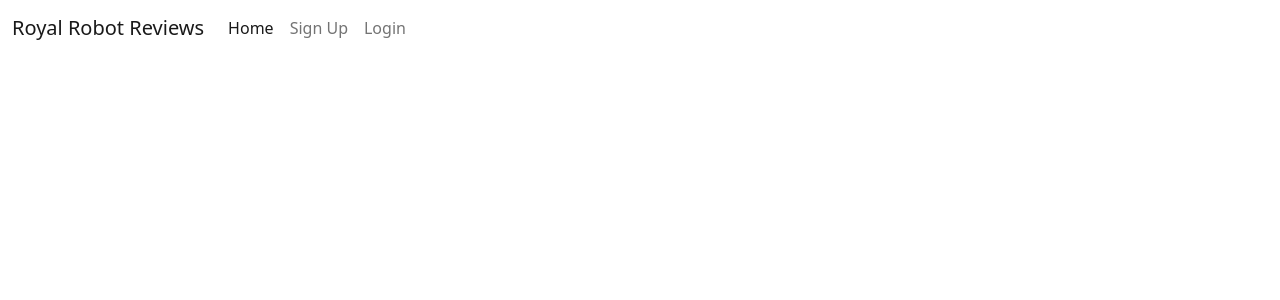
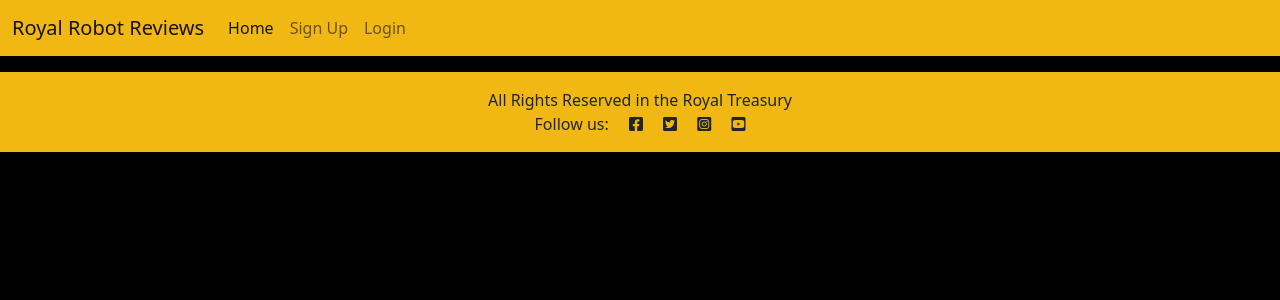
Before and after one commit to JordanCH05/VideoGameReviews, a Django app: page / in a window 1280 px wide. Shown: the top 300 px of the page. Run offline with Django 3.2, Linux system fonts and the light colour scheme; data that the repository does not hold is empty; some web fonts are replaced.

Commit message:
Style background colour

```diff
--- a/static/css/style.css
+++ b/static/css/style.css
@@ -0,0 +1,7 @@
+body {
+    background-color: black;
+}
+
+.sp-yellow-bg {
+    background-color: #F1B814;
+}
--- a/templates/base.html
+++ b/templates/base.html
@@ -1,3 +1,5 @@
+{% load static %}
+
 <!DOCTYPE html>
 <html lang="en">
 <head>
@@ -9,8 +11,10 @@
     <link rel="preconnect" href="https://fonts.gstatic.com" crossorigin>
     <link href="https://fonts.googleapis.com/css2?family=Romanesco&display=swap" rel="stylesheet">
     <link href="https://fonts.googleapis.com/css2?family=M+PLUS+Rounded+1c&family=Romanesco&display=swap" rel="stylesheet">
+    <link rel="stylesheet" href="https://cdnjs.cloudflare.com/ajax/libs/font-awesome/5.15.3/css/all.min.css">
     <link href="https://cdn.jsdelivr.net/npm/bootstrap@5.0.1/dist/css/bootstrap.min.css" rel="stylesheet"
         integrity="sha384-+0n0xVW2eSR5OomGNYDnhzAbDsOXxcvSN1TPprVMTNDbiYZCxYbOOl7+AMvyTG2x" crossorigin="anonymous">
+    <link rel="stylesheet" href="{% static 'css/style.css' %}">
 
     <script src="https://cdn.jsdelivr.net/npm/bootstrap@5.0.1/dist/js/bootstrap.bundle.min.js"
         integrity="sha384-gtEjrD/SeCtmISkJkNUaaKMoLD0//ElJ19smozuHV6z3Iehds+3Ulb9Bn9Plx0x4" crossorigin="anonymous">
@@ -20,11 +24,11 @@
 
     <title>Royal Robot Reviews</title>
 </head>
-<body class="d-flex flex-column h-100 main-bg">
+<body class="d-flex flex-column h-100">
 
     <!-- Navigation -->
 
-    <nav class="navbar navbar-expand-lg navbar-light bg-white">
+    <nav class="navbar navbar-expand-lg navbar-light sp-yellow-bg">
         <div class="container-fluid">
             <a class="navbar-brand" href="{% url 'home' %}">Royal Robot Reviews</a>
             <button class="navbar-toggler" type="button" data-bs-toggle="collapse" data-bs-target="#navbarText"
@@ -53,16 +57,16 @@
         </div>
     </nav>
 
-    <main class="flex-shrink-0 main-bg">
+    <main class="flex-shrink-0">
         {% block content %}
         <!-- Content Goes here -->
         {% endblock content %}
     </main>
 
     <!-- Footer -->
-    <footer class="footer mt-auto py-3 dark-bg">
-        <p class="m-0 text-center text-white">Made by Code Instituters</p>
-        <p class="m-0 text-center text-white">Follow us: <i class="fab fa-facebook-square ms-3"></i>
+    <footer class="footer mt-auto py-3 sp-yellow-bg">
+        <p class="m-0 text-center">All Rights Reserved in the Royal Treasury</p>
+        <p class="m-0 text-center">Follow us: <i class="fab fa-facebook-square ms-3"></i>
             <i class="fab fa-twitter-square ms-3"></i>
             <i class="fab fa-instagram-square ms-3"></i>
             <i class="fab fa-youtube-square ms-3"></i></p>
```
Also changed, not shown: Untitled_design_4.png (deleted).
